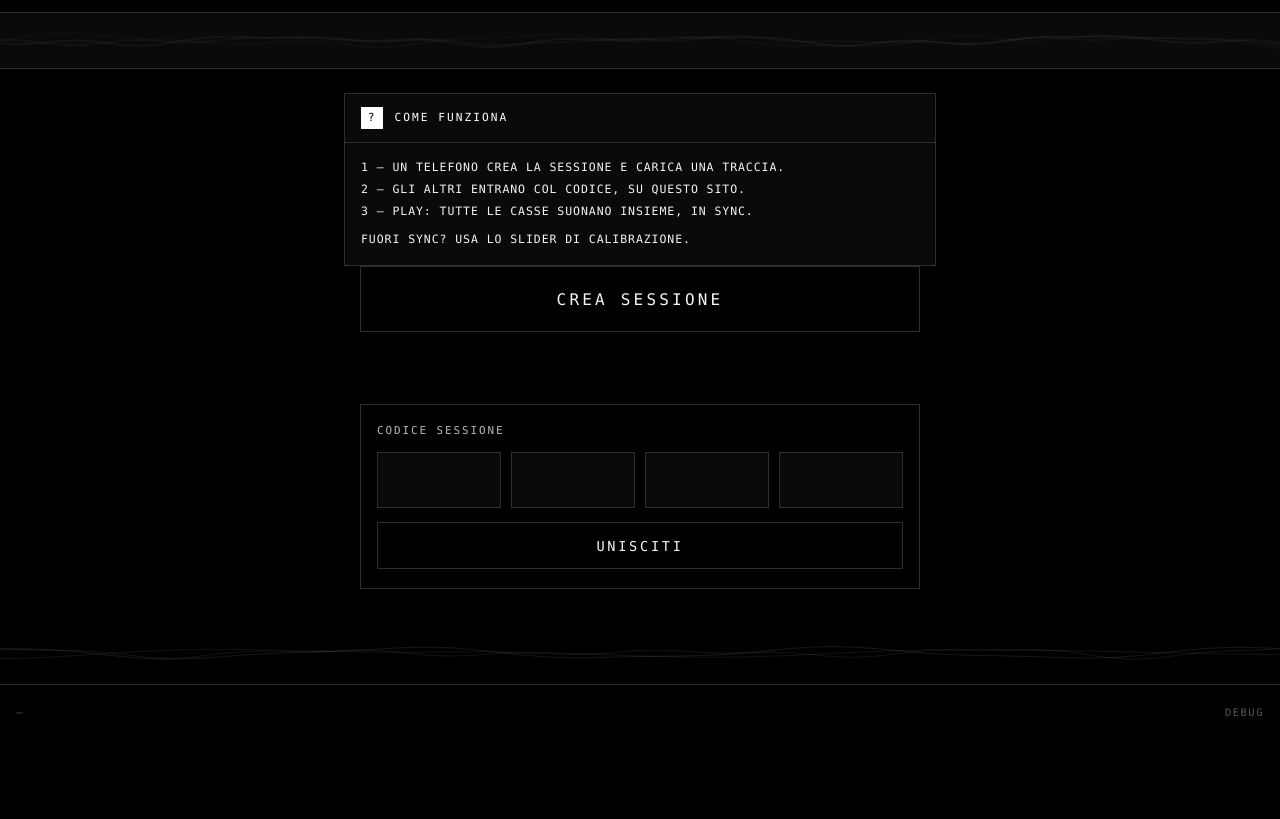
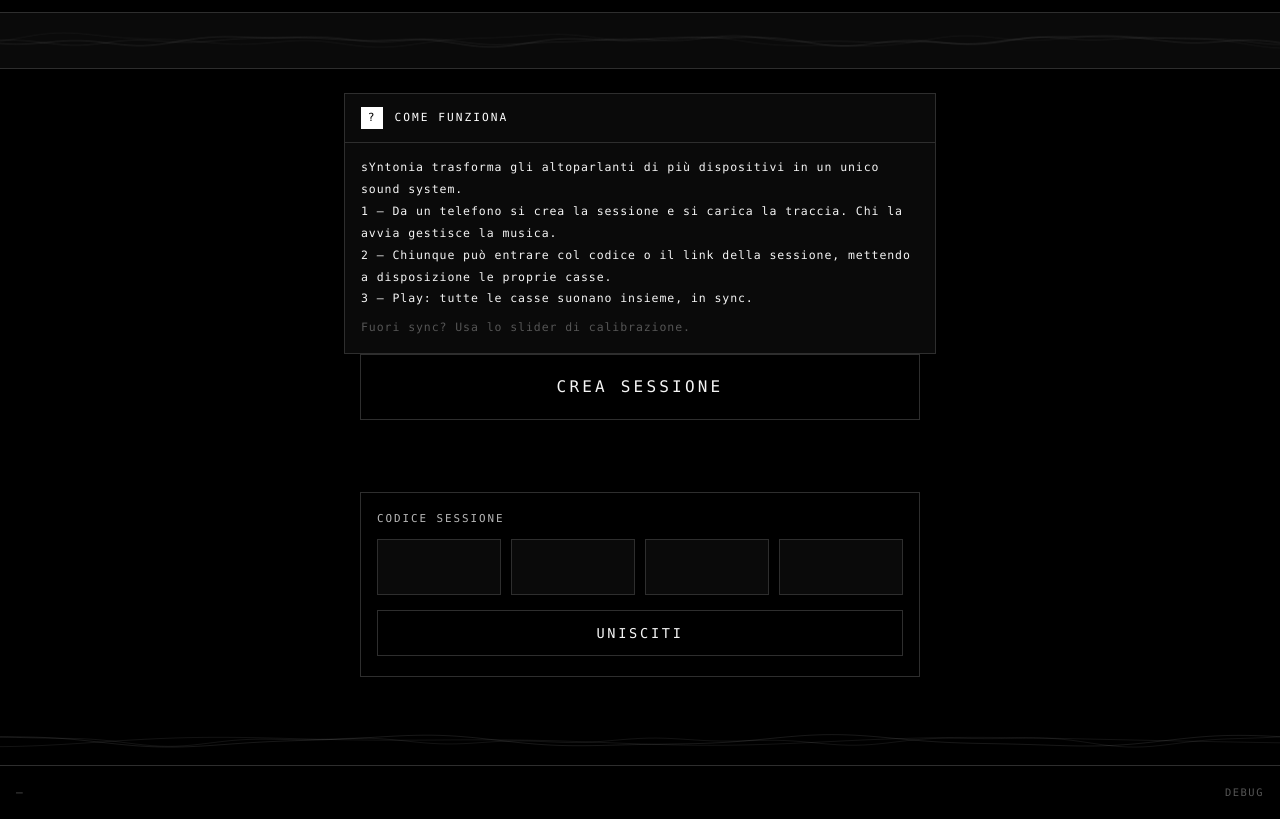
Before and after one commit to gems0209/sYinton-a, a website with bundled scripts: page public/index.html in a window 1280 px wide. Shown: the part 61-880 px from the top of the page. Before the commit the page ends 800 px from the top, so only its background shows below. Built offline with nearby package versions, Linux system fonts and the light colour scheme; no server answers.

Commit message:
fix: rename to sYntonia and rewrite the how-it-works copy
Co-Authored-By: Claude Fable 5 <noreply@anthropic.com>

```diff
--- a/package.json
+++ b/package.json
@@ -1,7 +1,7 @@
 {
-  "name": "syintonia",
+  "name": "syntonia",
   "version": "1.0.0",
-  "description": "sYintonia — distributed smartphone sound system, synchronized audio playback",
+  "description": "sYntonia — distributed smartphone sound system, synchronized audio playback",
   "main": "server/index.js",
   "scripts": {
     "start": "node server/index.js"
--- a/public/css/style.css
+++ b/public/css/style.css
@@ -1,4 +1,4 @@
-/* sYintonia — industrial minimal brutalism.
+/* sYntonia — industrial minimal brutalism.
    Strictly monochrome. Zero border-radius, zero shadows, zero gradients.
    States are communicated by weight, inversion and blink — never by color. */
 
@@ -156,7 +156,7 @@ main {
   color: var(--text);
   line-height: 1.9;
 }
-.help-body p.dim { margin-top: 0.4rem; }
+.help-body p.dim { margin-top: 0.4rem; text-transform: none; font-size: 0.72rem; color: var(--disabled); }
 
 /* ------------------------------------------------------------------ home */
 .home-blocks { display: flex; flex-direction: column; }
--- a/public/index.html
+++ b/public/index.html
@@ -4,7 +4,7 @@
   <meta charset="utf-8">
   <meta name="viewport" content="width=device-width, initial-scale=1, viewport-fit=cover">
   <meta name="theme-color" content="#000000">
-  <title>sYintonia</title>
+  <title>sYntonia</title>
   <link rel="stylesheet" href="/css/style.css">
   <script>
     // Failsafe error reporter: if any script dies, say it on screen instead of
@@ -23,7 +23,7 @@
 <body>
 
   <header class="bar">
-    <a class="logo" href="/" id="logo-home">sYintonia</a>
+    <a class="logo" href="/" id="logo-home">sYntonia</a>
     <div class="lang" role="group" aria-label="Language">
       <button type="button" data-lang="it">IT</button><span class="lang-sep">/</span><button type="button" data-lang="en">EN</button>
     </div>
@@ -41,10 +41,11 @@
         <summary><span class="help-q">?</span> <span data-i18n="help_title">COME FUNZIONA</span></summary>
         <div class="help-body">
           <!-- static Italian defaults: readable even before (or without) JS -->
-          <p data-i18n="help_1">1 — UN TELEFONO CREA LA SESSIONE E CARICA UNA TRACCIA.</p>
-          <p data-i18n="help_2">2 — GLI ALTRI ENTRANO COL CODICE, SU QUESTO SITO.</p>
-          <p data-i18n="help_3">3 — PLAY: TUTTE LE CASSE SUONANO INSIEME, IN SYNC.</p>
-          <p class="dim" data-i18n="help_4">FUORI SYNC? USA LO SLIDER DI CALIBRAZIONE.</p>
+          <p data-i18n="help_0">sYntonia trasforma gli altoparlanti di più dispositivi in un unico sound system.</p>
+          <p data-i18n="help_1">1 — Da un telefono si crea la sessione e si carica la traccia. Chi la avvia gestisce la musica.</p>
+          <p data-i18n="help_2">2 — Chiunque può entrare col codice o il link della sessione, mettendo a disposizione le proprie casse.</p>
+          <p data-i18n="help_3">3 — Play: tutte le casse suonano insieme, in sync.</p>
+          <p class="dim" data-i18n="help_4">Fuori sync? Usa lo slider di calibrazione.</p>
         </div>
       </details>
 
--- a/public/js/i18n.js
+++ b/public/js/i18n.js
@@ -7,10 +7,11 @@ export const STRINGS = {
     join: 'UNISCITI',
     join_label: 'CODICE SESSIONE',
     help_title: 'COME FUNZIONA',
-    help_1: '1 — UN TELEFONO CREA LA SESSIONE E CARICA UNA TRACCIA.',
-    help_2: '2 — GLI ALTRI ENTRANO COL CODICE, SU QUESTO SITO.',
-    help_3: '3 — PLAY: TUTTE LE CASSE SUONANO INSIEME, IN SYNC.',
-    help_4: 'FUORI SYNC? USA LO SLIDER DI CALIBRAZIONE.',
+    help_0: 'sYntonia trasforma gli altoparlanti di più dispositivi in un unico sound system.',
+    help_1: '1 — Da un telefono si crea la sessione e si carica la traccia. Chi la avvia gestisce la musica.',
+    help_2: '2 — Chiunque può entrare col codice o il link della sessione, mettendo a disposizione le proprie casse.',
+    help_3: '3 — Play: tutte le casse suonano insieme, in sync.',
+    help_4: 'Fuori sync? Usa lo slider di calibrazione.',
     arm: 'TOCCA PER ATTIVARE L’AUDIO',
     session: 'SESSIONE',
     devices: 'DISPOSITIVI',
@@ -67,10 +68,11 @@ export const STRINGS = {
     join: 'JOIN SESSION',
     join_label: 'SESSION CODE',
     help_title: 'HOW IT WORKS',
-    help_1: '1 — ONE PHONE CREATES THE SESSION AND LOADS A TRACK.',
-    help_2: '2 — THE OTHERS JOIN WITH THE CODE, ON THIS SITE.',
-    help_3: '3 — PLAY: EVERY SPEAKER PLAYS TOGETHER, IN SYNC.',
-    help_4: 'OUT OF SYNC? USE THE CALIBRATION SLIDER.',
+    help_0: 'sYntonia turns the speakers of multiple devices into one sound system.',
+    help_1: '1 — One phone creates the session and loads the track. Whoever starts it controls the music.',
+    help_2: '2 — Anyone can join with the session code or link, lending their speakers.',
+    help_3: '3 — Play: every speaker plays together, in sync.',
+    help_4: 'Out of sync? Use the calibration slider.',
     arm: 'TAP TO ARM AUDIO',
     session: 'SESSION',
     devices: 'DEVICES',
--- a/render.yaml
+++ b/render.yaml
@@ -1,6 +1,6 @@
 services:
   - type: web
-    name: syintonia
+    name: syntonia
     runtime: node
     plan: free
     buildCommand: npm install
--- a/server/index.js
+++ b/server/index.js
@@ -1,5 +1,5 @@
 'use strict';
-// sYintonia server — Express (static + upload) + ws (session protocol + clock sync).
+// sYntonia server — Express (static + upload) + ws (session protocol + clock sync).
 const path = require('path');
 const fs = require('fs');
 const os = require('os');
@@ -400,7 +400,7 @@ function lanAddresses() {
 }
 
 server.listen(PORT, () => {
-  console.log('sYintonia up.');
+  console.log('sYntonia up.');
   console.log(`  local:   http://localhost:${PORT}`);
   for (const ip of lanAddresses()) {
     console.log(`  LAN:     http://${ip}:${PORT}   <- share this with the other phones`);
```
Also changed, not shown: README.md.
